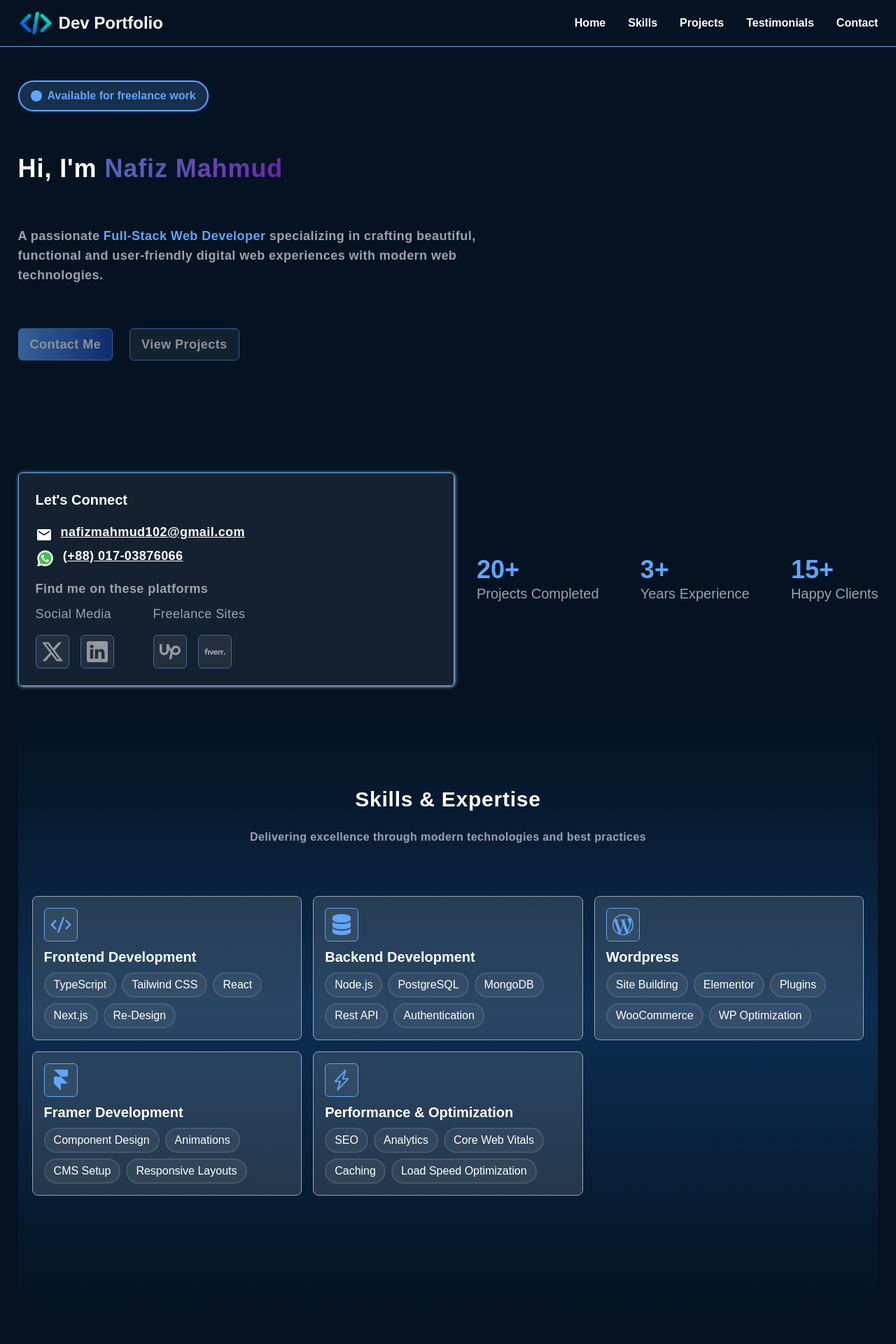
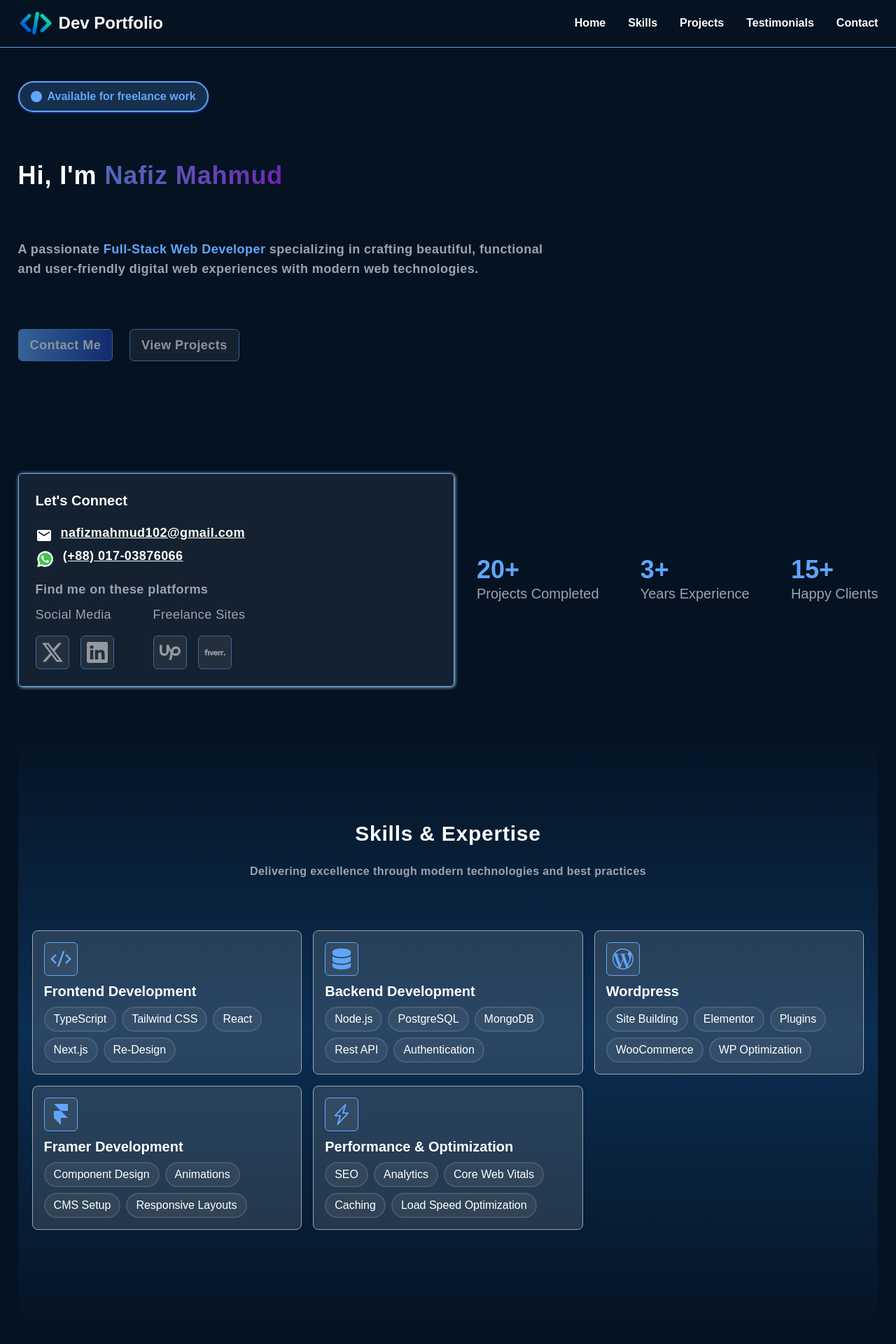
Before and after one commit to Nafiz-Mahmud/Dev-Portfolio-Site, a Next.js app: page / in a window 1280 px wide. Shown: the top 1920 px of the page at 70% size. Built offline with nearby package versions, Linux system fonts and the light colour scheme; a web font is replaced by a local one.

Commit message:
img padding and size

```diff
--- a/app/layout.js
+++ b/app/layout.js
@@ -32,9 +32,8 @@ export default function RootLayout({ children }) {
     <html lang="en">
       <body className={tomorrow.className}>
         <Navbar />
-        <hr className="text-lightblue max-w-[1400px] mx-auto" />
+        <hr className="bg-lightblue h-[0.1rem]" />
         {children}
-
         <FooterSection />
       </body>
     </html>
--- a/app/page.jsx
+++ b/app/page.jsx
@@ -12,6 +12,7 @@ export default function Home() {
   return (
     <div className="homepage  max-w-[1400px] w-[96%] mx-auto">
       {/* <ViewportSize /> */}
+
       <HeroSection />
       <SocialsSection />
       <SkillsExpertiseSection />
--- a/components/contact.jsx
+++ b/components/contact.jsx
@@ -260,7 +260,7 @@ export default function ContactSection() {
 
             <button
               type="submit"
-              className="px-8 py-4  w-fit font-semibold rounded-lg mt-8 bg-lightblue  hover:bg-darkblue duration-300 cursor-pointer"
+              className="px-8 py-4  w-fit font-semibold rounded-lg mt-8 bg-lightblue  hover:bg-darkblue hover:scale-95 duration-300 cursor-pointer"
             >
               Send Message
             </button>
--- a/components/hero.jsx
+++ b/components/hero.jsx
@@ -88,9 +88,9 @@ export default function HeroSection() {
           </Link>
         </div>
       </div>
-
+      {/* mobile img */}
       <motion.div
-        className="hero_img_section flex-1 flex items-center lg:pr-[4rem] relative sm:block lg:hidden"
+        className="hero_img_section flex-1 flex items-center relative sm:block lg:hidden"
         initial={{ opacity: 0 }}
         animate={{ opacity: 1 }}
         transition={{
@@ -106,14 +106,13 @@ export default function HeroSection() {
             alt="hero"
             fill={true}
             priority={true}
-            // quality={100}
-            // className="opacity-5"
             className="opacity-100"
           />
         </div>
       </motion.div>
+      {/* Desktop view  */}
       <motion.div
-        className="hero_img_section flex-1 flex items-center lg:pr-[4rem] relative hidden lg:block"
+        className="hero_img_section flex-1 flex items-center lg:pr-[1.5rem] relative hidden lg:block"
         initial={{ opacity: 0 }}
         animate={{ opacity: 1 }}
         transition={{
@@ -129,8 +128,6 @@ export default function HeroSection() {
             alt="hero"
             fill={true}
             priority={true}
-            // quality={100}
-            // className="opacity-5"
             className="opacity-100"
           />
         </div>
--- a/components/skills_expertise.jsx
+++ b/components/skills_expertise.jsx
@@ -2,10 +2,10 @@
 import { motion } from "motion/react";
 export default function SkillsExpertiseSection() {
   return (
-    <div className="skills_expertise_section  text-white  my-12 pt-24 pb-40  bg-linear-to-b from-background-transparent  via-background-secondary to-background-transparent">
+    <div className="skills_expertise_section  text-white  my-12 pt-18 pb-40  bg-linear-to-b from-background-transparent  via-background-secondary to-background-transparent">
       <motion.h2
         id="skills_expertise_section"
-        className="text-3xl text-center font-bold tracking-wide"
+        className="text-3xl text-center pt-18 font-bold tracking-wide"
         initial={{ y: 40, opacity: 0 }}
         whileInView={{ y: 0, opacity: 1 }}
         transition={{ duration: 0.5, ease: "easeOut" }}
```
